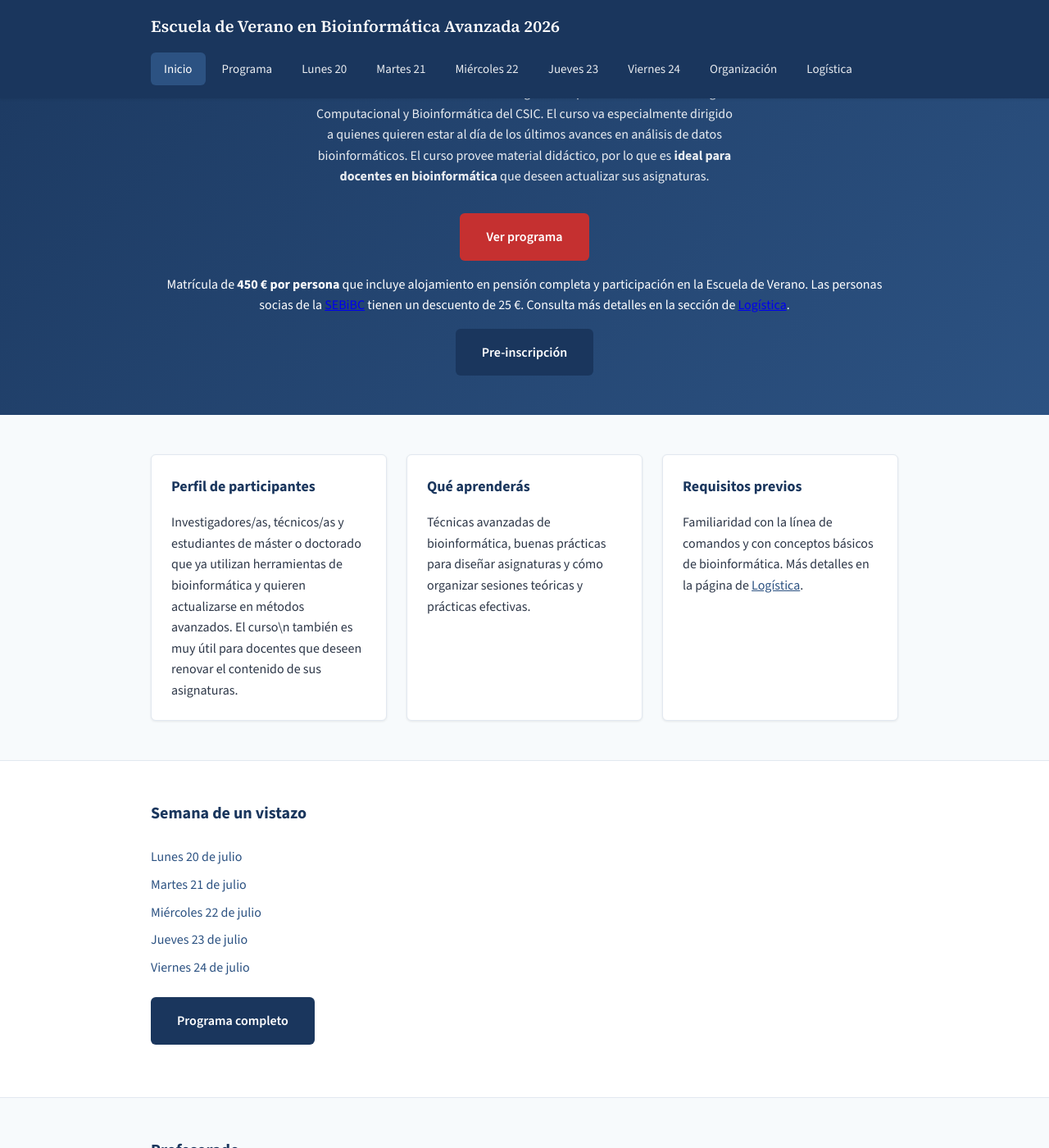
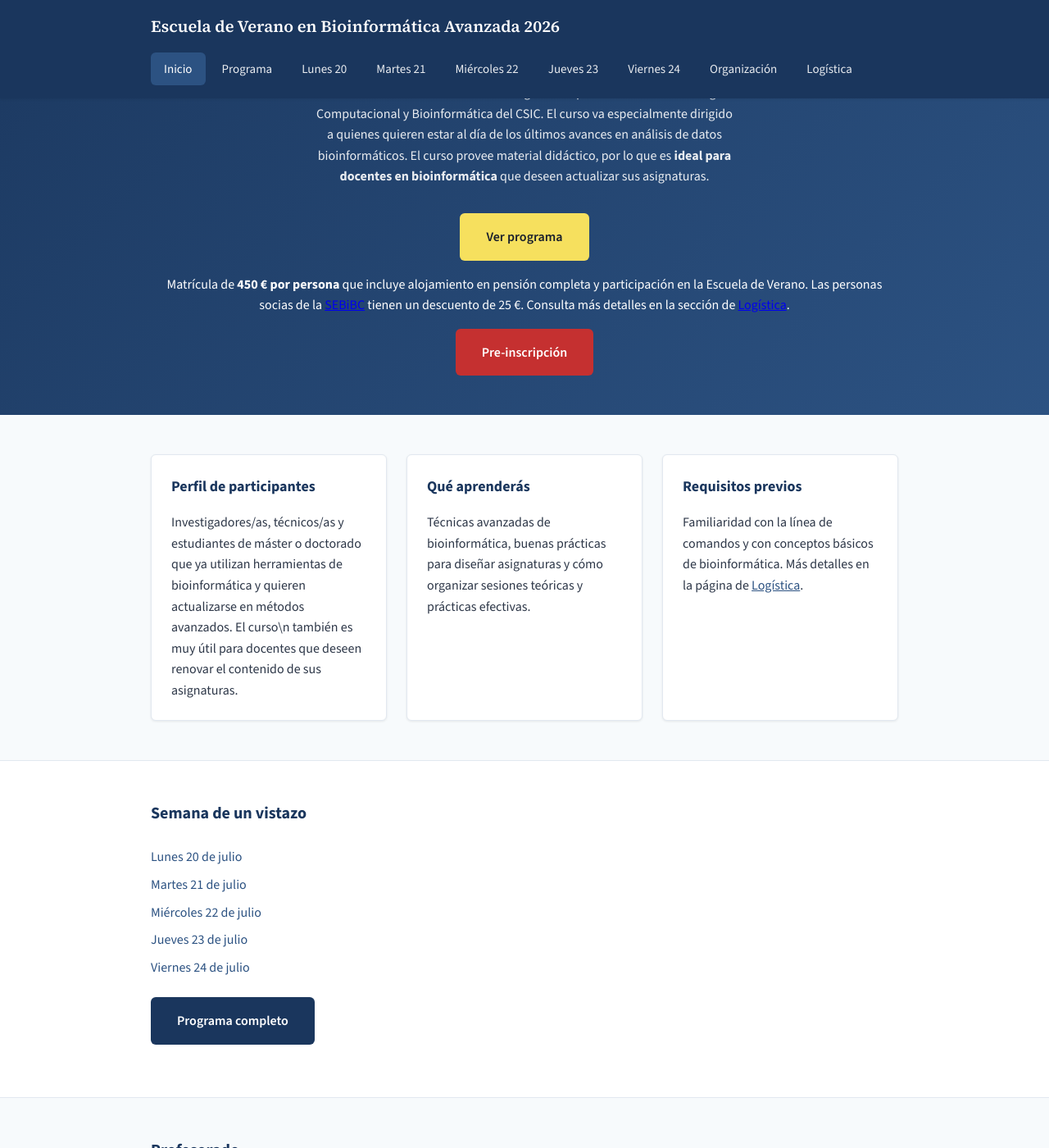
Before and after one commit to ConexionBCB/Summer_School_2026, a Jekyll site: the page built from index.md, in a window 1280 px wide and 1400 px high, scrolled down 366 px. Shown: the whole window at 82% size. Built offline with Jekyll 4.4.1, drawn with Linux system fonts in a browser that asks for light colours.

Commit message:
updates preinscripcion

```diff
--- a/_layouts/home.html
+++ b/_layouts/home.html
@@ -18,14 +18,14 @@ layout: default
         bioinformáticos. El curso provee material didáctico, por lo que es
         <strong>ideal para docentes en bioinformática</strong> que deseen actualizar sus asignaturas.
       </p>
-      <a href="{{ site.baseurl }}/schedule/" class="btn btn-primary">Ver programa</a>
+      <a href="{{ site.baseurl }}/schedule/" class="btn btn-primary btn-programa">Ver programa</a>
       <p style="margin-top: var(--space-md); margin-bottom: var(--space-md);">
         Matrícula de <strong>450&nbsp;€ por persona</strong> que incluye alojamiento en
         pensión completa y participación en la Escuela de Verano. Las personas socias de la
         <a href="https://www.sebibc.es/" target="_blank" rel="noopener noreferrer">SEBiBC</a> tienen un descuento de 25&nbsp;€. Consulta más detalles
         en la sección de <a href="{{ site.baseurl }}/logistics/">Logística</a>.
       </p>
-      <a href="https://forms.gle/22wtmQtaQmPML4V66" class="btn btn-secondary" target="_blank" rel="noopener noreferrer">
+      <a href="https://forms.gle/22wtmQtaQmPML4V66" class="btn btn-secondary btn-preinscripcion" target="_blank" rel="noopener noreferrer">
         Pre-inscripción
       </a>
     </div>
--- a/assets/css/style.css
+++ b/assets/css/style.css
@@ -202,6 +202,26 @@ body {
 
 .btn-secondary:hover {
   background: var(--color-primary-light);
+  color: #fff;
+}
+
+.btn-programa {
+  background: #f6e05e;
+  color: #1a202c;
+}
+
+.btn-programa:hover {
+  background: #ecc94b;
+  color: #1a202c;
+}
+
+.btn-preinscripcion {
+  background: var(--color-accent);
+  color: #fff;
+}
+
+.btn-preinscripcion:hover {
+  background: var(--color-accent-hover);
   color: #fff;
 }
 
```
